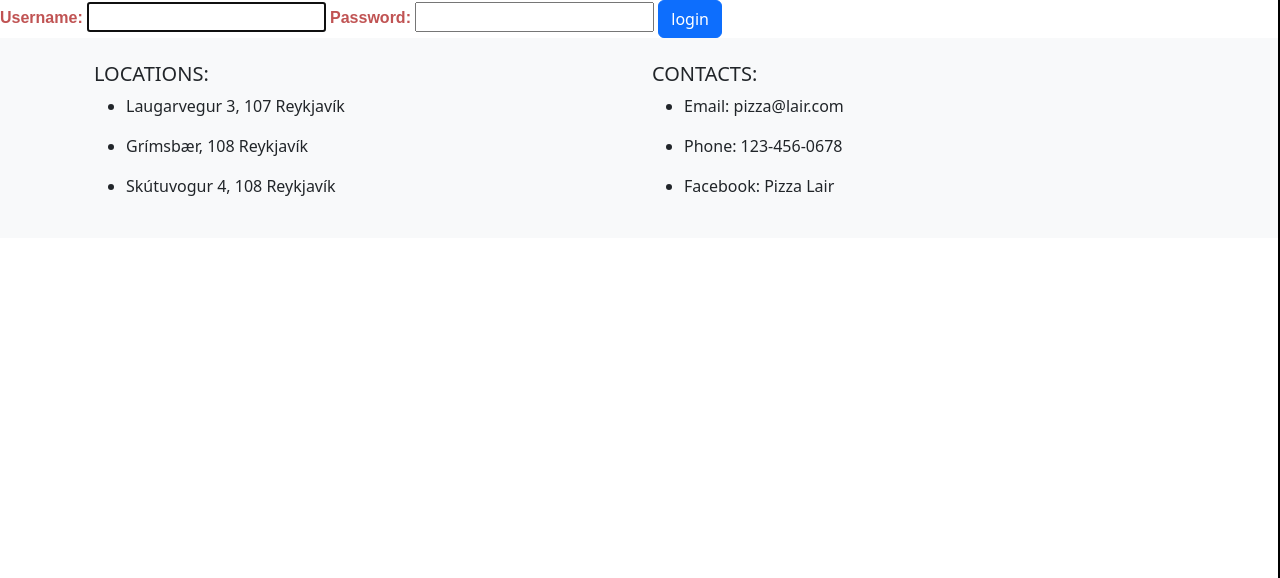
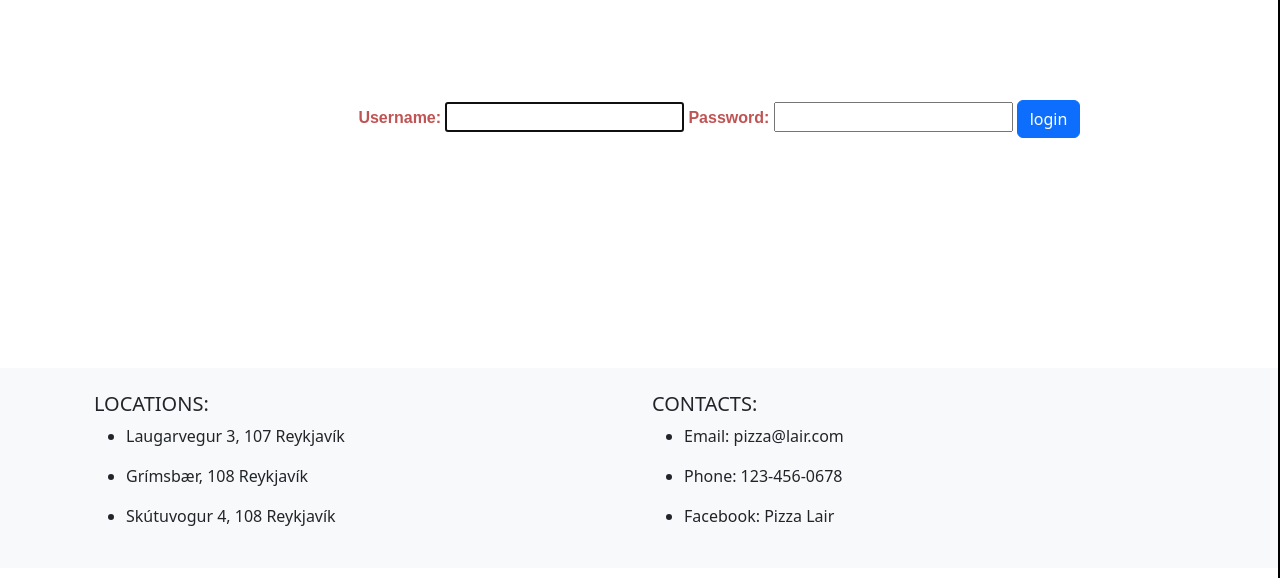
Before and after one commit to dorajohanns/pizza_v2, a Django app: page /user/login in a window 1280 px wide. Shown: the part 222-800 px from the top of the page. Run offline with Django 4.2, Linux system fonts and the light colour scheme.

Commit message:
css updates

```diff
--- a/static/css/register.css
+++ b/static/css/register.css
@@ -10,6 +10,12 @@ form.registerForm {
 
 }
 #profile-form{
+    margin-left: 28%;
+    margin-top: 100px;
+    margin-bottom: 18%;
+}
+
+#login-from{
     margin-left: 28%;
     margin-top: 75px;
     margin-bottom: 16%;
--- a/templates/navigation.html
+++ b/templates/navigation.html
@@ -36,7 +36,7 @@
                 {% if user.profile.profile_image %}
                     <img src="{{ user.profile.profile_image }}" class="profile-img"/>
                 {% else %}
-                    <img src="../static/images/usericon.jpg" class="profile-img"/>
+                    <img src="../static/images/usericon.jpg"  class="profile-img"/>
                 {% endif %}
             {% endif %}
           </li>
--- a/templates/user/login.html
+++ b/templates/user/login.html
@@ -3,7 +3,7 @@
     <header class="register-header">
         <h1 class="register-text">Login in to buy our delicious pizza</h1>
     </header>
-    <form method="post" class="form form-horizontal" >
+    <form method="post" class="form form-horizontal" id='profile-form' >
         {% csrf_token %}
         {{ form }}
     <input type="submit" class="btn btn-primary pull-right" value="login">
--- a/templates/user/profile.html
+++ b/templates/user/profile.html
@@ -8,8 +8,6 @@
         {{ form }}
     <input type="submit" class='btn btn-primary' value="update">
 
-
-
     </form>
 
 {% endblock%}
```
